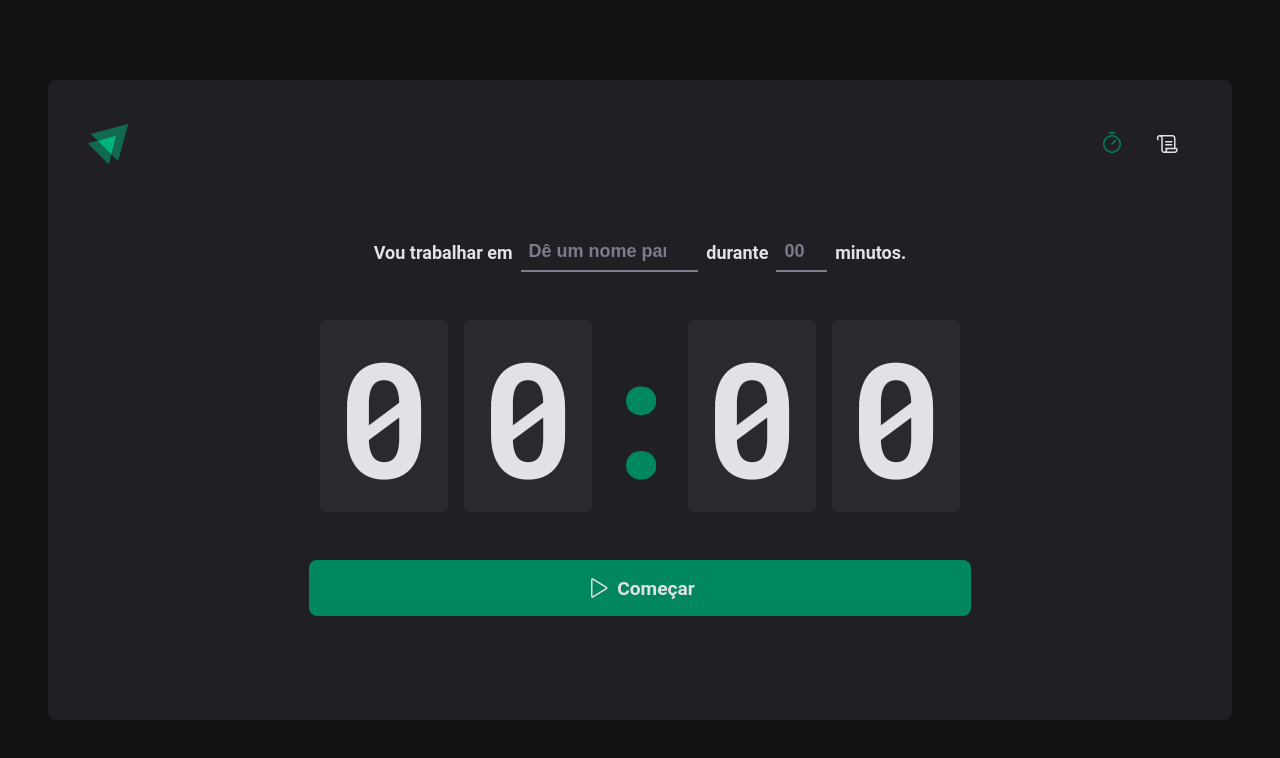
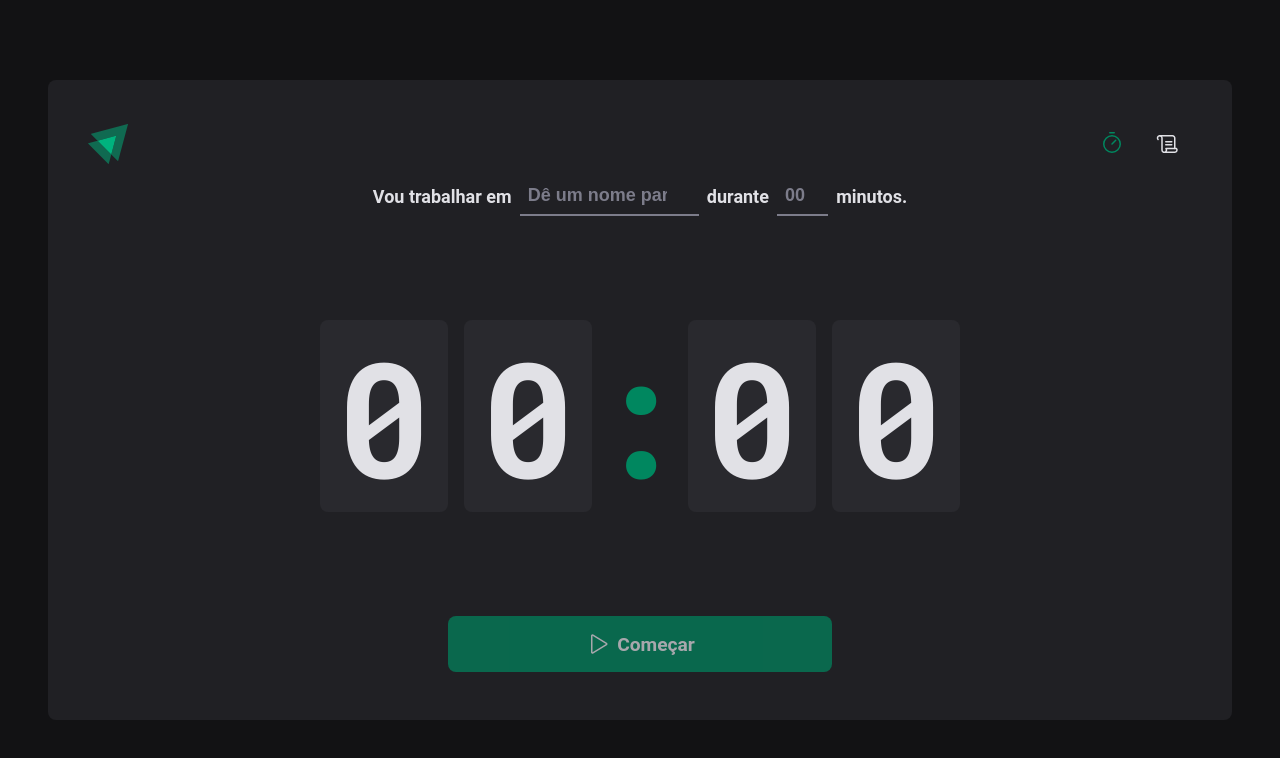
Before and after one commit to MJB2012/TaskTimer, a React (Vite) app: page / in a window 1280 px wide. Shown: the top 758 px of the page. Built offline with nearby package versions, Linux system fonts and the light colour scheme.

Commit message:
TaskTimer2

```diff
--- a/package.json
+++ b/package.json
@@ -10,13 +10,16 @@
     "lint": "slint src --ext .ts,.tsx"
   },
   "dependencies": {
+    "@hookform/resolvers": "^2.9.8",
     "@types/styled-components": "^5.1.26",
     "eslint": "^8.23.1",
     "phosphor-react": "^1.4.1",
     "react": "^18.2.0",
     "react-dom": "^18.2.0",
+    "react-hook-form": "^7.36.1",
     "react-router-dom": "^6.4.1",
-    "styled-components": "^5.3.5"
+    "styled-components": "^5.3.5",
+    "zod": "^3.19.1"
   },
   "devDependencies": {
     "@rocketseat/eslint-config": "^1.1.3",
--- a/src/Pages/HIstory/styles.ts
+++ b/src/Pages/HIstory/styles.ts
@@ -64,7 +64,7 @@
 } as const
 
 interface StatusProps {
-  statusColor: 'yelow' | 'red' | 'green'
+  statusColor: keyof typeof STATUS_COLORS
 }
 
 export const Status = styled.span<StatusProps>`
--- a/src/Pages/Home/index.tsx
+++ b/src/Pages/Home/index.tsx
@@ -1,4 +1,7 @@
 import { Play } from 'phosphor-react'
+import { useForm } from 'react-hook-form'
+import { zodResolver } from '@hookform/resolvers/zod'
+import * as zod from 'zod'
 import {
   CountDownButton,
   CountDownContainer,
@@ -9,16 +12,34 @@
   TaskInput,
 } from './styles'
 
+const newCycleFormValidationSchema = zod.object({
+  task: zod.string().min(1, 'Informe a tarefa'),
+  minuteAmount: zod
+    .number()
+    .min(5, 'O ciclo da tarefa não pode ser menor que 5 minutos.')
+    .max(60, 'O ciclo da tarefa não pode ser maior que 60 minutos.'),
+})
+
 export function Home() {
+  const { register, handleSubmit, watch } = useForm({
+    resolver: zodResolver(newCycleFormValidationSchema),
+  })
+
+  function handleCreateNewCycle(data: any) {
+    console.log(data)
+  }
+  const task = watch('task')
+  const isSubmitDisabled = !task
   return (
     <HomeContainer>
-      <form action="">
+      <form onSubmit={handleSubmit(handleCreateNewCycle)} action="">
         <FormContainer>
           <label htmlFor="task">Vou trabalhar em</label>
           <TaskInput
             id="task"
             list="task-suggestions"
             placeholder="Dê um nome para seu projeto"
+            {...register('task')}
           />
 
           <datalist id="task-suggestions">
@@ -36,11 +57,11 @@
             step={5}
             min={5}
             max={60}
+            {...register('minutesAmount', { valueAsNumber: true })}
           />
 
           <span>minutos.</span>
         </FormContainer>
-      </form>
 
         <CountDownContainer>
           <span>0</span>
@@ -50,10 +71,11 @@
           <span>0</span>
         </CountDownContainer>
 
-      <CountDownButton>
+        <CountDownButton disabled={isSubmitDisabled} type="submit">
           <Play size={24} />
           Começar
         </CountDownButton>
+      </form>
     </HomeContainer>
   )
 }
```
Also changed, not shown: 1 other file (tests, documents, lock files or other folders). Lines whose indentation alone changed are shown as unchanged.
